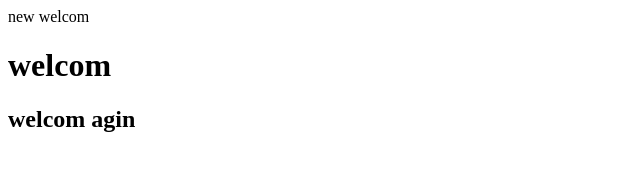
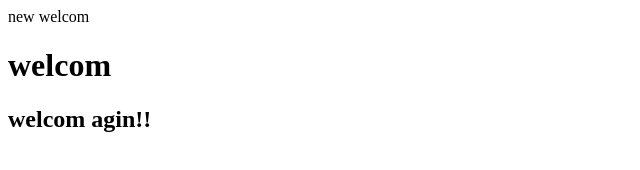
Before and after one commit to samfadi11/new-, a plain HTML site: page index.html in a window 1280 px wide. Shown: the full height of the page, 0-640 px from the left. Drawn offline with Linux system fonts and the light colour scheme.

Commit message:
Update index.html

```diff
--- a/index.html
+++ b/index.html
@@ -4,7 +4,7 @@
         <body>
             welcom
             <h1>welcom</h1>
-            <h2>welcom agin</h2>
+            <h2>welcom agin!!</h2>
         </body>
     </html>
 </doctype>
```
